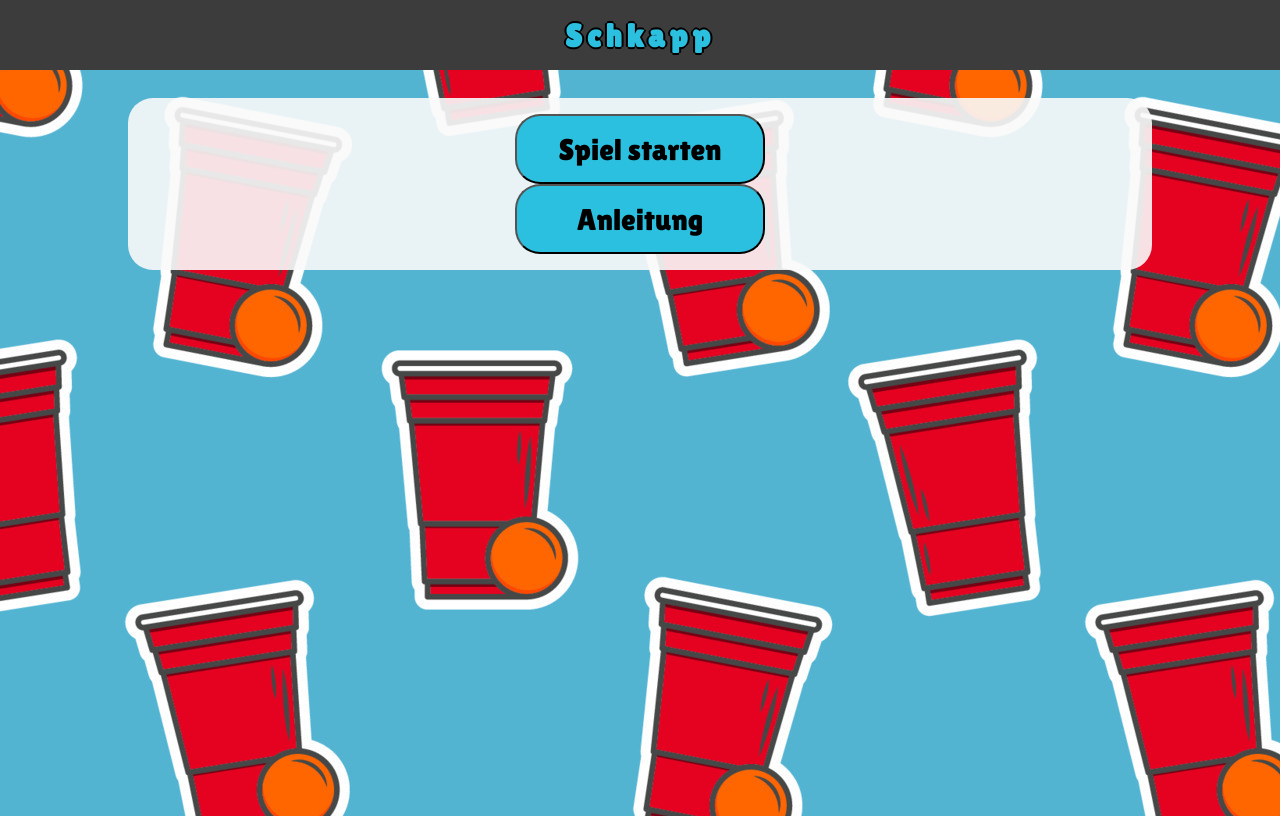
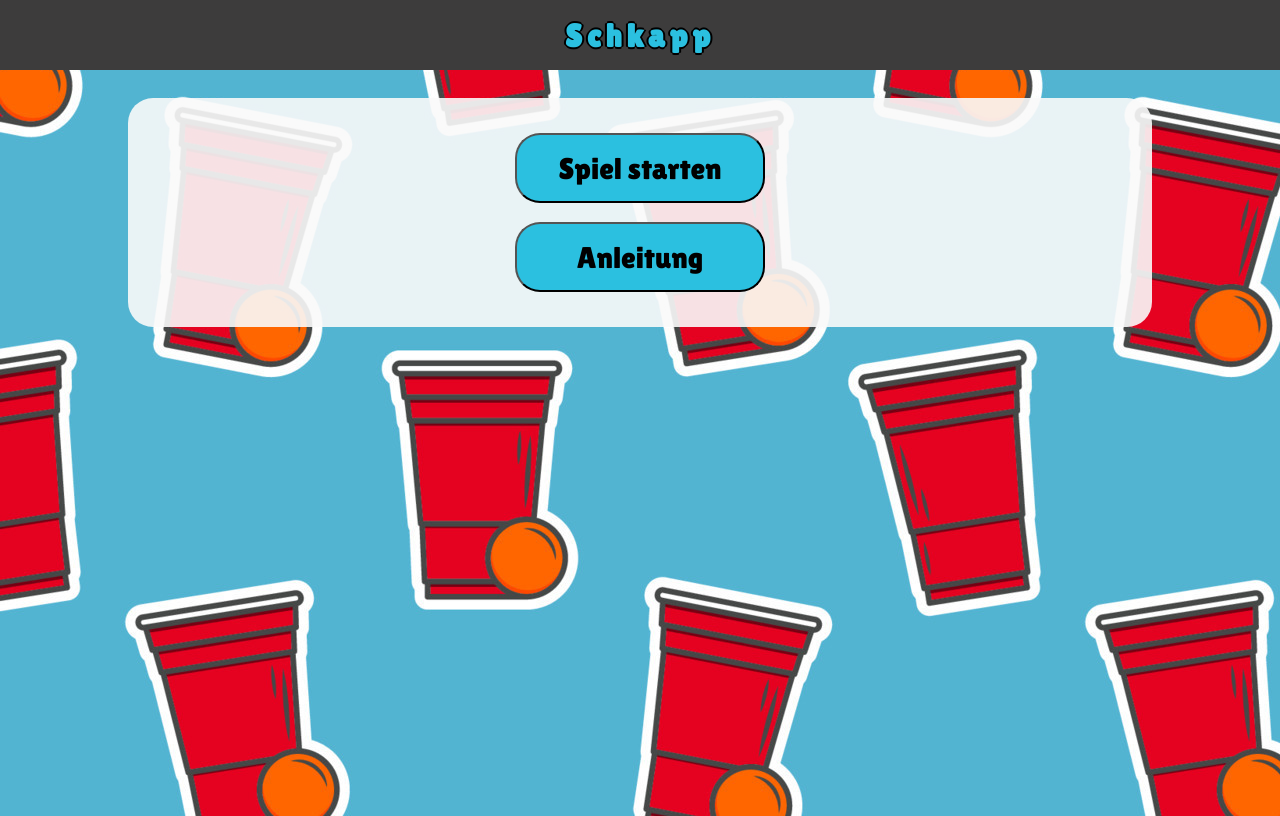
Before and after one commit to matzesoft/schkapp, a SvelteKit app: page / in a window 1280 px wide. Built offline with nearby package versions, Linux system fonts and the light colour scheme.

Commit message:
Add spacing to start buttons

```diff
--- a/src/routes/+page.svelte
+++ b/src/routes/+page.svelte
@@ -1,9 +1,19 @@
 <div>
+    <span>
         <button class="center-button">
             <a href="/game"> Spiel starten </a>
         </button>
+    </span>
 
+    <span>
         <button class="center-button">
             <a href="/about"> Anleitung </a>
         </button>
+    </span>
 </div>
+
+<style>
+    span {
+        margin: 16px;
+    }
+</style>
```
Lines whose indentation alone changed are shown as unchanged.
